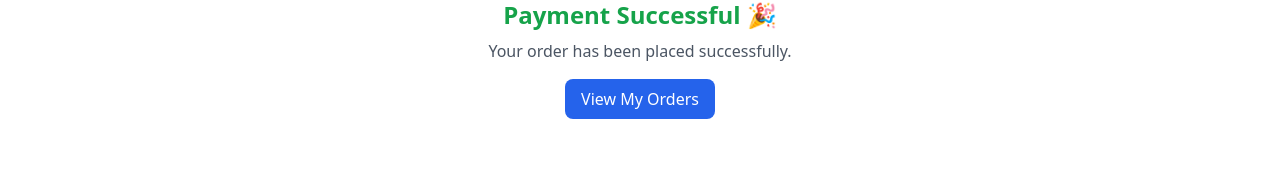
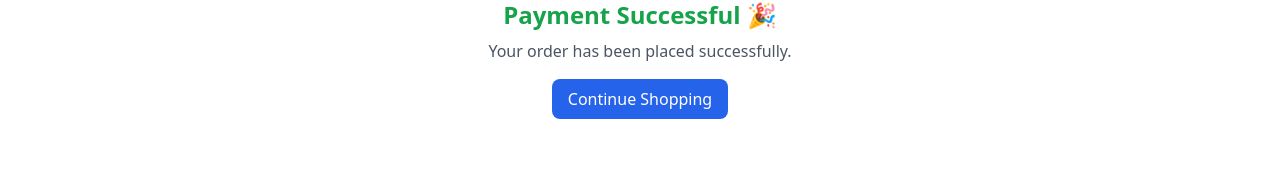
Before and after one commit to aniket190705/Trendy-Threads, a React (Vite) app in the folder Frontend/: page /payment/success/1 in a window 1280 px wide. Shown: the part 446-615 px from the top of the page. Built offline with nearby package versions, Linux system fonts and the light colour scheme.

Commit message:
final final

```diff
--- a/Frontend/src/customer/PaymentUpdate/PaymentSuccessful.jsx
+++ b/Frontend/src/customer/PaymentUpdate/PaymentSuccessful.jsx
@@ -44,10 +44,10 @@ export default function PaymentSuccess() {
         Your order has been placed successfully.
       </p>
       <button
-        onClick={() => navigate("/orders")}
+        onClick={() => navigate("/")}
         className="mt-4 px-4 py-2 bg-blue-600 text-white rounded-lg"
       >
-        View My Orders
+        Continue Shopping
       </button>
     </div>
   );
```
